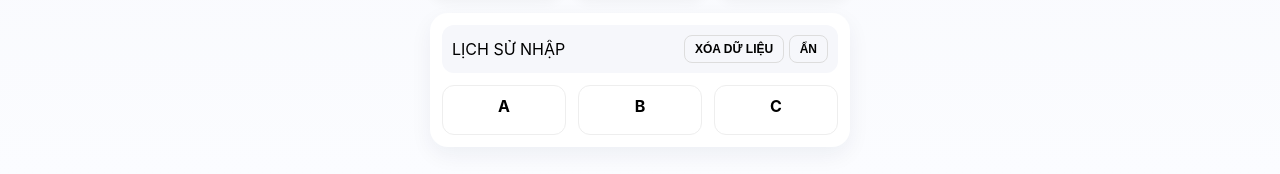
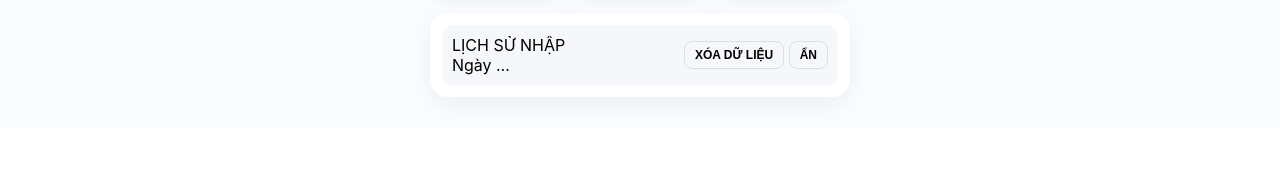
Before and after one commit to minhluanvo2403-alt/devil, a plain HTML site: page index.html in a window 1280 px wide. Shown: the part 868-1042 px from the top of the page. After the commit the page ends 995 px from the top, so only its background shows below. Drawn offline with Linux system fonts and the light colour scheme.

Commit message:
Update index.html

```diff
--- a/index.html
+++ b/index.html
@@ -24,18 +24,9 @@
     <!-- CARD: totals -->
     <section class="card card-totals">
       <div class="totals-row">
-        <div class="total-pill">
-          <div class="label">A</div>
-          <div class="value" id="sumA">0</div>
-        </div>
-        <div class="total-pill">
-          <div class="label">B</div>
-          <div class="value" id="sumB">0</div>
-        </div>
-        <div class="total-pill">
-          <div class="label">C</div>
-          <div class="value" id="sumC">0</div>
-        </div>
+        <div class="total-pill"><div class="label">A</div><div class="value" id="sumA">0</div></div>
+        <div class="total-pill"><div class="label">B</div><div class="value" id="sumB">0</div></div>
+        <div class="total-pill"><div class="label">C</div><div class="value" id="sumC">0</div></div>
       </div>
 
       <div class="grand-pill">
@@ -55,20 +46,17 @@
       <div class="display-slab" id="display">SỐ LƯỢNG</div>
     </section>
 
-    <!-- KEYPAD (KHÔNG CỐ ĐỊNH) -->
+    <!-- KEYPAD -->
     <nav class="keypad" id="keypad">
       <button class="kbtn num">1</button>
       <button class="kbtn num">2</button>
       <button class="kbtn num">3</button>
-
       <button class="kbtn num">4</button>
       <button class="kbtn num">5</button>
       <button class="kbtn num">6</button>
-
       <button class="kbtn num">7</button>
       <button class="kbtn num">8</button>
       <button class="kbtn num">9</button>
-
       <button class="kbtn action" id="btnBack">⌫</button>
       <button class="kbtn num">0</button>
       <button class="kbtn action" id="btnEnter">↵</button>
@@ -76,8 +64,13 @@
 
     <!-- HISTORY -->
     <section class="card card-history" id="historyCard">
-      <header class="history-header" id="historyToggle">
-        <div> LỊCH SỬ NHẬP </div>
+
+      <header class="history-header">
+        <div class="top-history-title">
+          <div class="hist-title">LỊCH SỬ NHẬP</div>
+          <div id="historyDate">Ngày …</div>
+        </div>
+
         <div class="history-actions">
           <button id="clearAll" class="small-btn">XÓA DỮ LIỆU</button>
           <button id="toggleBtn" class="small-btn">ẨN</button>
@@ -85,20 +78,7 @@
       </header>
 
       <div class="history-body" id="historyBody">
-        <div class="history-columns">
-          <div class="col">
-            <h4>A</h4>
-            <ul id="hisA" class="entries"></ul>
-          </div>
-          <div class="col">
-            <h4>B</h4>
-            <ul id="hisB" class="entries"></ul>
-          </div>
-          <div class="col">
-            <h4>C</h4>
-            <ul id="hisC" class="entries"></ul>
-          </div>
-        </div>
+        <div id="historyList"></div>
       </div>
     </section>
 
```
